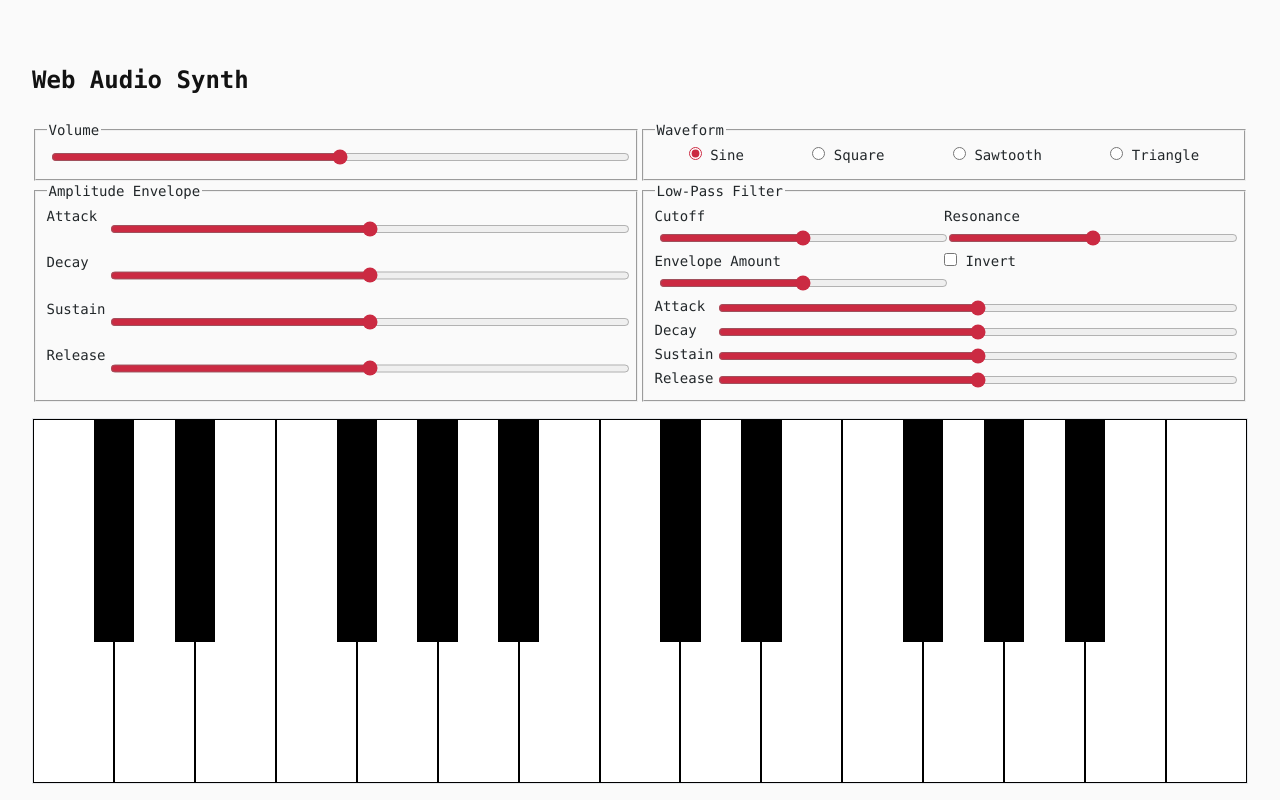
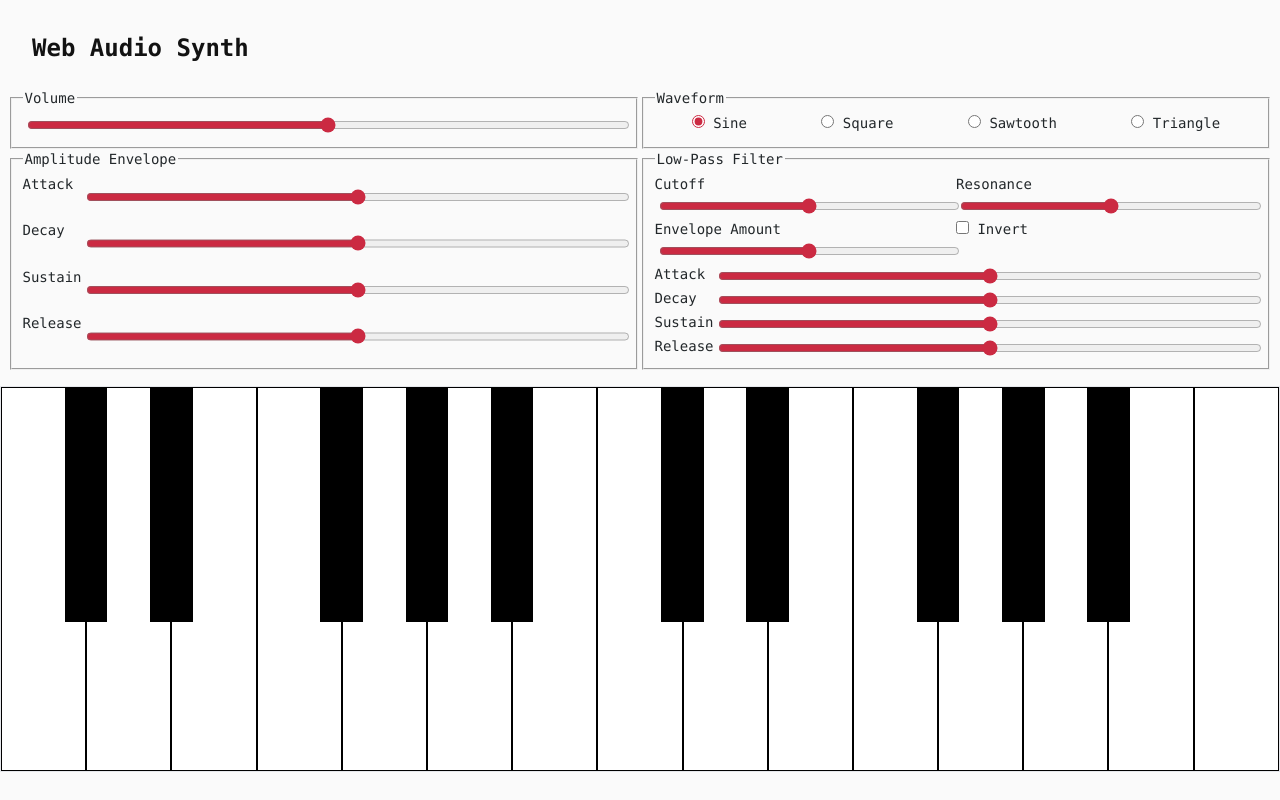
Before and after one commit to nealmm/web-audio-synth, a website built with Vite: page index.html in a window 1280 px wide. Built offline with nearby package versions, Linux system fonts and the light colour scheme.

Commit message:
Fiddling around the margins

```diff
--- a/index.html
+++ b/index.html
@@ -6,11 +6,11 @@
     <title>Web Audio Synth</title>
   </head>
   <body>
-    <h1 class="title mb-6">
+    <h1 class="title px-8 mb-6">
       Web Audio Synth
     </h1>
     <main>
-      <div class="controls">
+      <div class="controls px-2">
         <fieldset>
             <legend>Volume</legend>
             <input id="volume" type="range" min="0" max="1" step="any">
--- a/src/style.css
+++ b/src/style.css
@@ -53,7 +53,7 @@ SOFTWARE.
 	}
 
 	html body {
-		@apply mx-auto mx-0 flex min-h-screen flex-col bg-bgColor px-8 pt-16 font-mono text-sm font-normal text-textColor antialiased;
+		@apply mx-auto flex min-h-screen flex-col bg-bgColor pt-8 font-mono text-sm font-normal text-textColor antialiased;
 	}
 
 	input {
```
